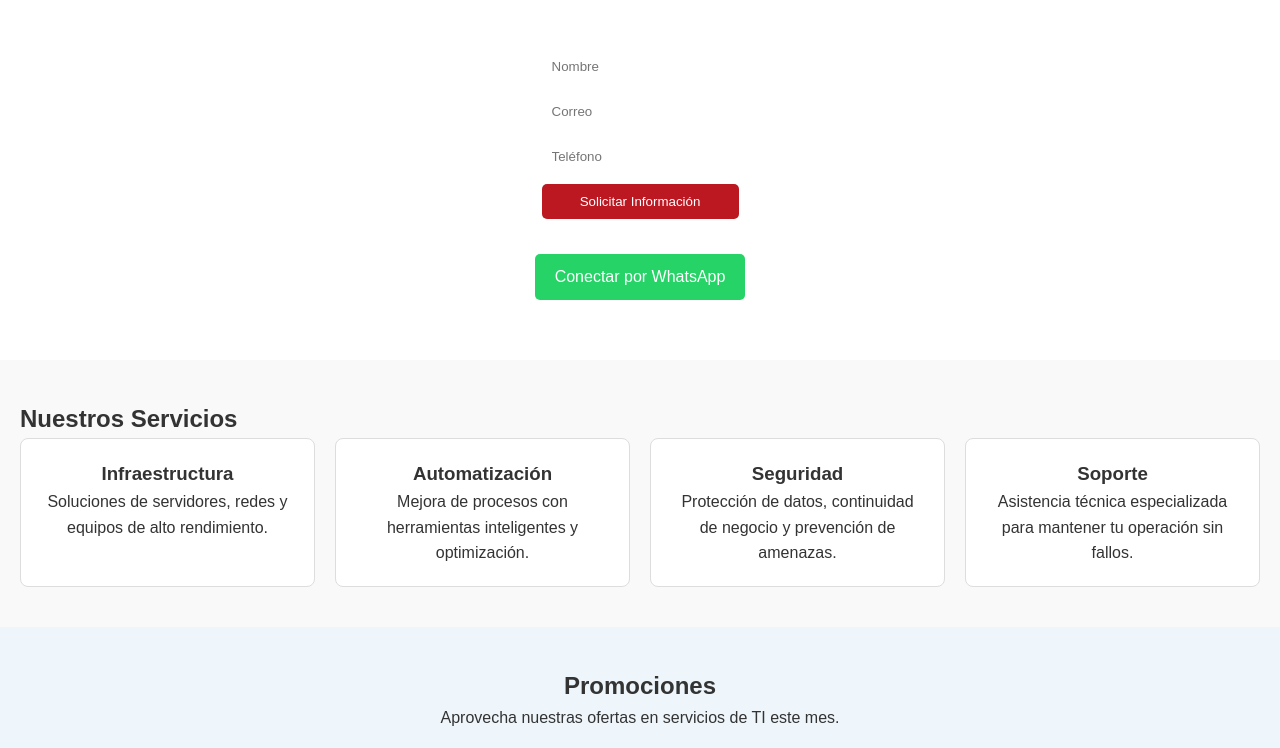
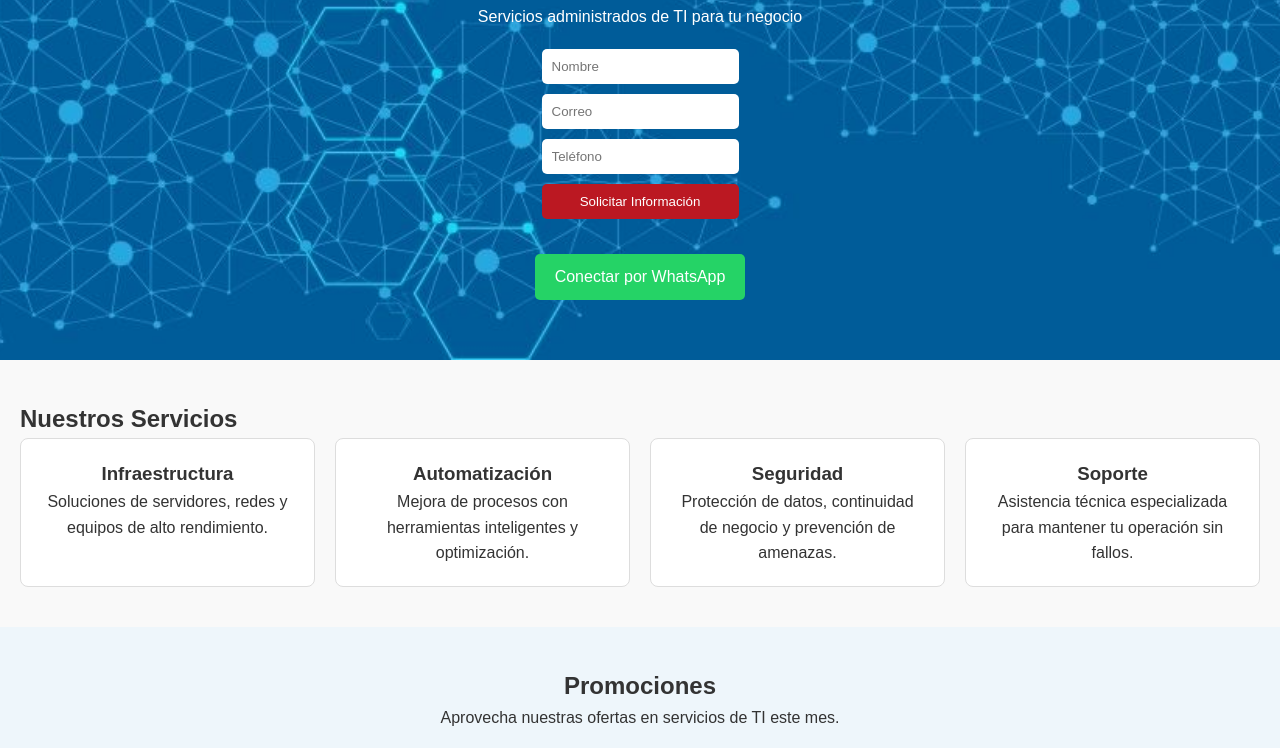
Before and after one commit to Abeltran89/Sitio-faal, a plain HTML site: page index.html in a window 1280 px wide. Shown: the part 278-1026 px from the top of the page. Drawn offline with Linux system fonts and the light colour scheme.

Commit message:
Update style.css

```diff
--- a/style.css
+++ b/style.css
@@ -78,7 +78,7 @@ nav ul li a {
 .banner {
   text-align: center;
   padding: 60px 20px;
-  background: url("img/banner.jpg") no-repeat center center/cover;
+  background: url("assets/hero-bg.jpg") no-repeat center center/cover;
   color: white;
   min-height: 400px; /* opcional: altura mínima del banner */
   display: flex;
```
